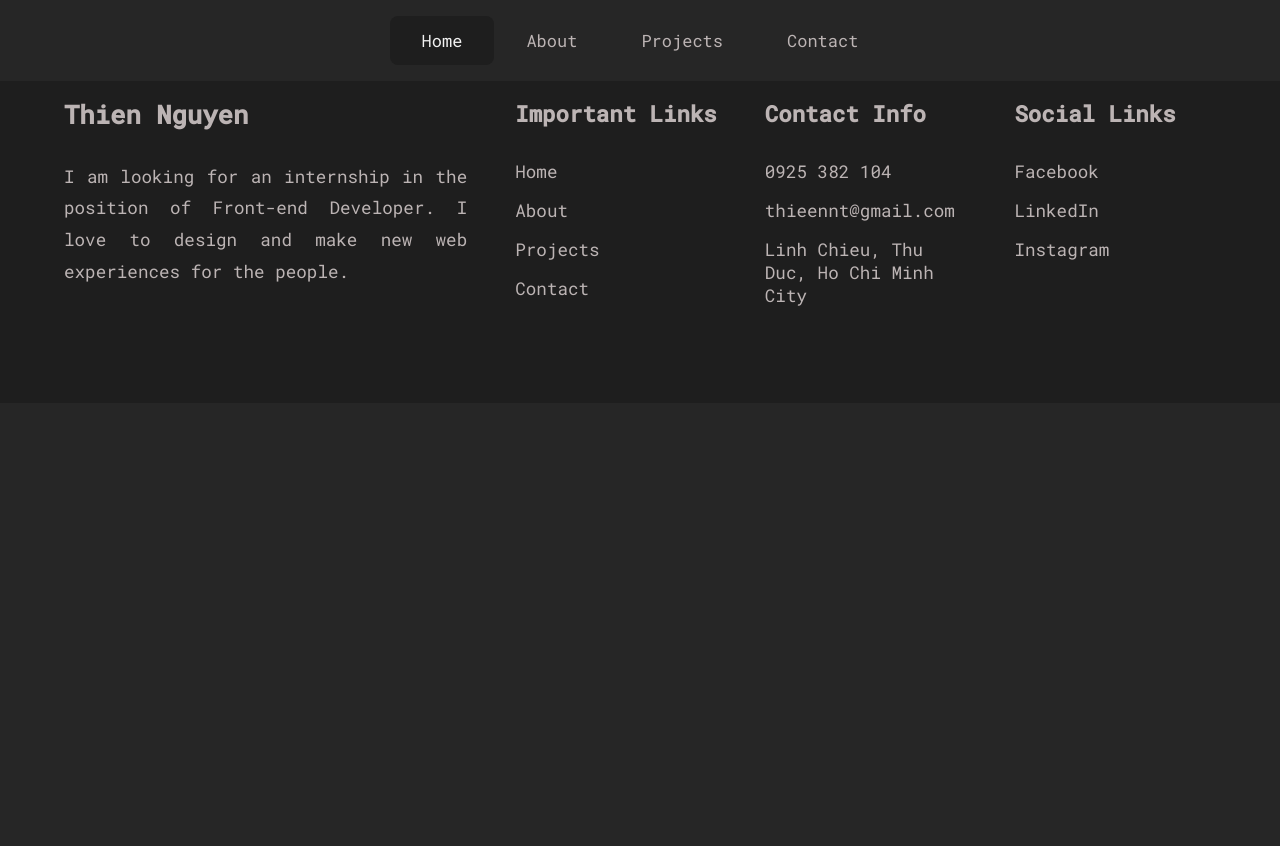
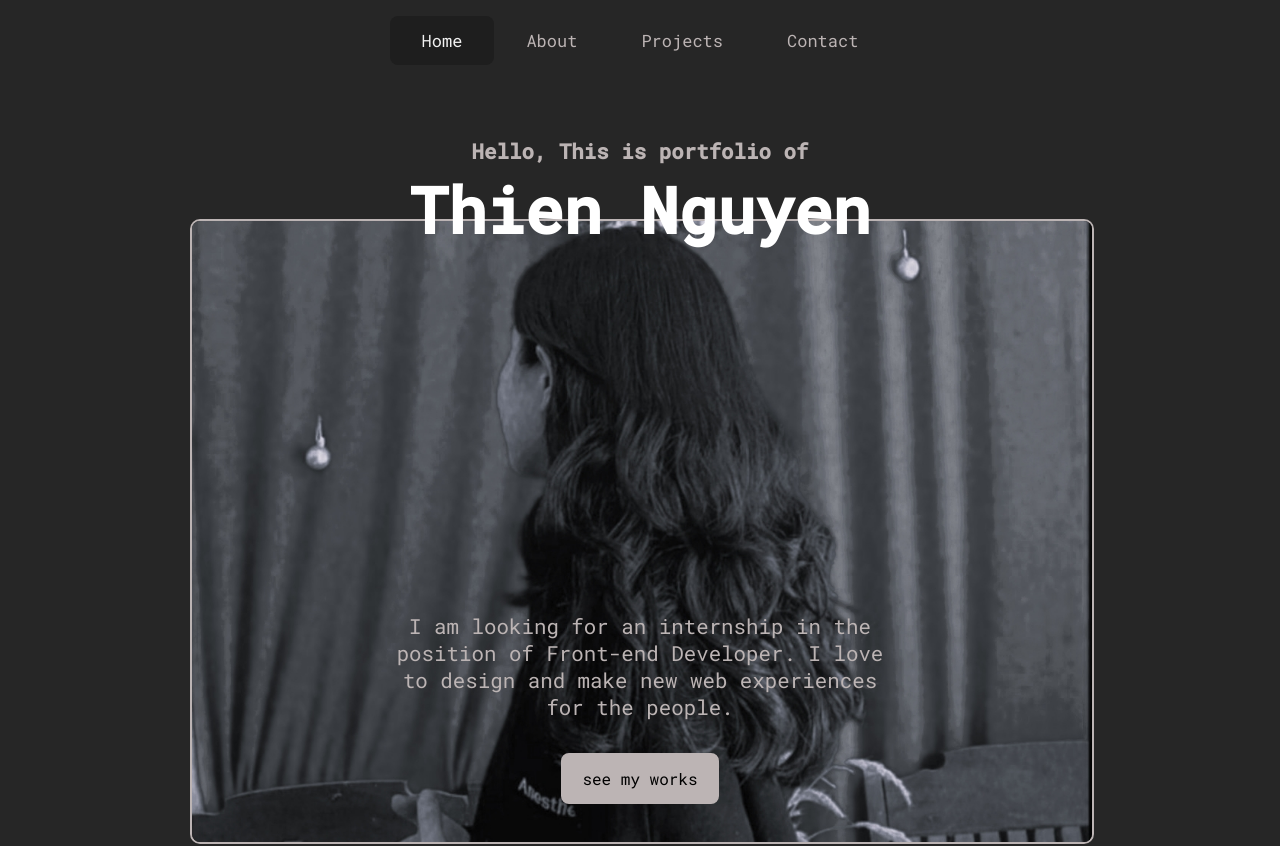
Before and after one commit to thieennt1912/portfolio, a React (Create React App) app: page / in a window 1280 px wide. Shown: the top 846 px of the page. Before the commit the page ends 800 px from the top, so only its background shows below. Built offline with nearby package versions, Linux system fonts and the light colour scheme.

Commit message:
Update App.js

```diff
--- a/src/App.js
+++ b/src/App.js
@@ -20,16 +20,16 @@ function App() {
       <Router>
         <Nav />
         <Switch>
-          <Route path="/portfolio" exact>
+          <Route path="/" exact>
             <Home />
           </Route>
-          <Route path="/portfolio/about">
+          <Route path="/about">
             <About />
           </Route>
-          <Route path="/portfolio/contact">
+          <Route path="/contact">
             <Contact />
           </Route>
-          <Route path="/portfolio/projects">
+          <Route path="/projects">
             <Projects />
           </Route>
         </Switch>
```
